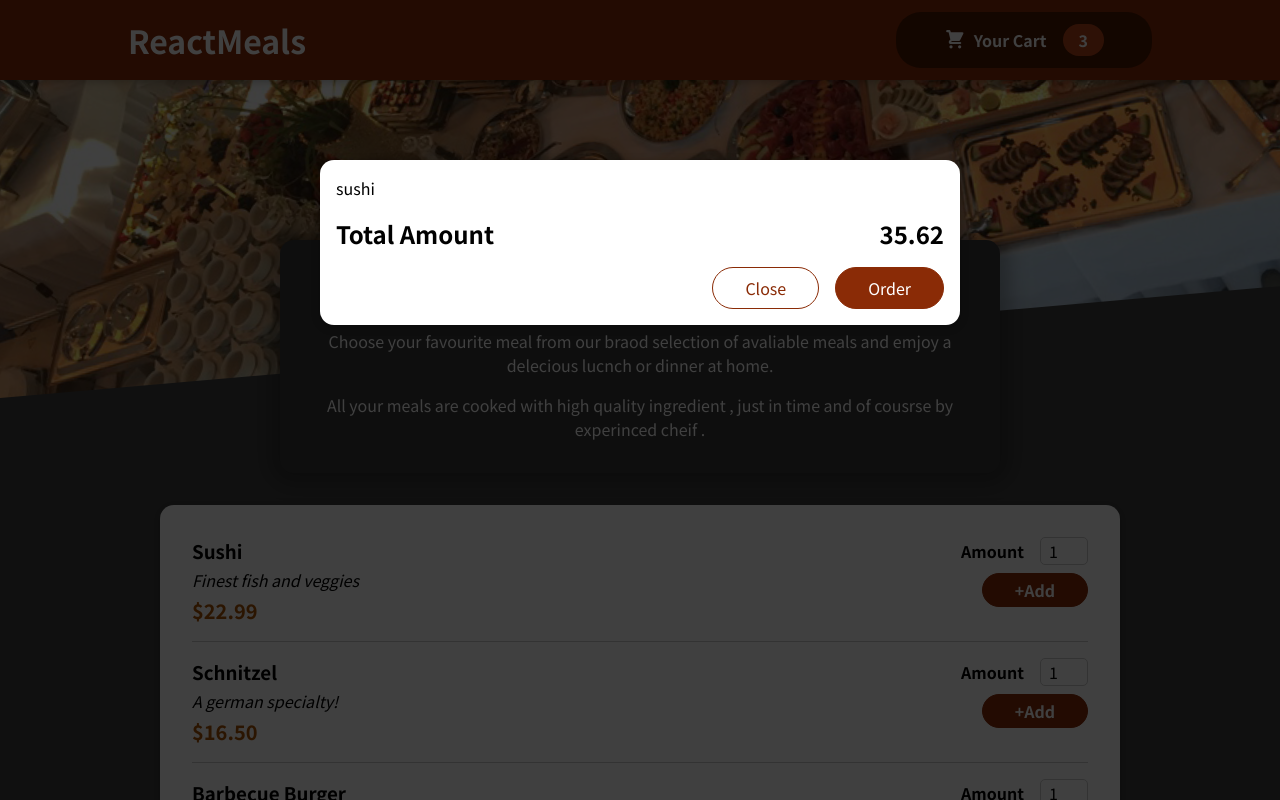
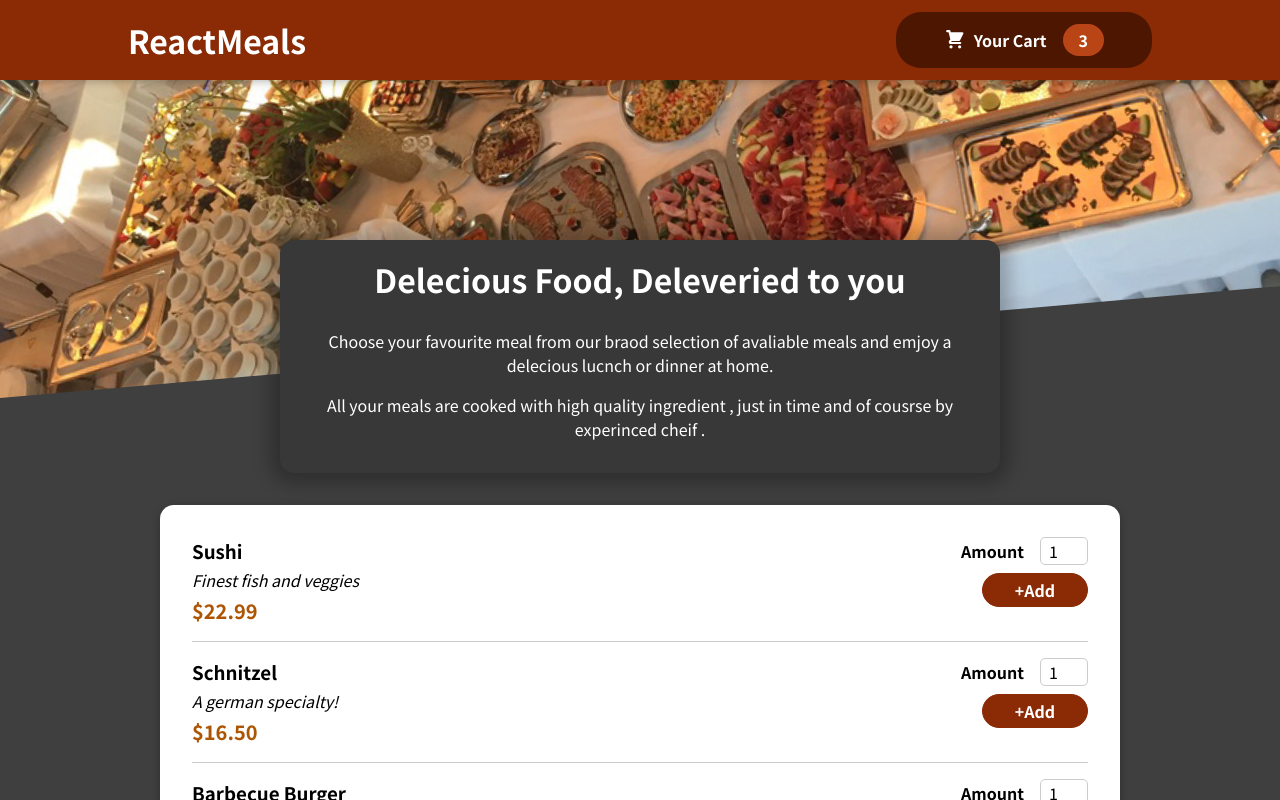
Before and after one commit to Shivang1102/Restaurent-Website, a React (Create React App) app: page / in a window 1280 px wide. Shown: the top 800 px of the page. Built offline with nearby package versions, Linux system fonts and the light colour scheme.

Commit message:
Cart open and close

```diff
--- a/src/App.js
+++ b/src/App.js
@@ -1,13 +1,24 @@
 import Header from "./Components/Layout/Header";
 import Meals from './Components/Meals/Meals'
 import Cart from "./Components/Cart/Cart";
-import { Fragment } from "react";
+import { Fragment, useState } from "react";
 
 function App() {
+
+
+  const[cartIsShown, setCartIsShown]=useState(false);
+
+  const showCartHandler=()=>{
+    setCartIsShown(true);
+  }
+
+  const hideCartHandler=()=>{
+    setCartIsShown(false);
+  }
   return (
     <Fragment>
-      <Cart/>
-      <Header></Header>
+     {cartIsShown &&  <Cart  onClose={hideCartHandler}/>}
+      <Header   onShowCart={showCartHandler}/>
     <main>
       <Meals/>
     </main>
--- a/src/Components/Cart/Cart.js
+++ b/src/Components/Cart/Cart.js
@@ -9,14 +9,14 @@ const Cart = (props) => {
     </ul>
   );
   return (
-    <Modal  >
+    <Modal onClose={props.onClose} >
       {cartItem}
       <div  className={classes.total}>
         <span>Total Amount</span>
         <span>35.62</span>
       </div>
       <div className={classes.actions }>
-        <button  className={classes['button--alt']}>Close</button>
+        <button  className={classes['button--alt']} onClick={props.onClose}>Close</button>
         <button  className={classes.button }>Order</button>
 
 
--- a/src/Components/Layout/Header.js
+++ b/src/Components/Layout/Header.js
@@ -6,7 +6,7 @@ const Header=(props)=>{
     return <>
         <header  className={classes.header}>
             <h1>ReactMeals</h1>
-            <HeaderCartButton/>
+            <HeaderCartButton  onClick={props.onShowCart}/>
         </header>
       <div  className={classes['main-image']}>
         <img  src={meals}  alt='A table full of delicious food'/>
--- a/src/Components/Layout/HeaderCartButton.js
+++ b/src/Components/Layout/HeaderCartButton.js
@@ -2,7 +2,7 @@
   import CartIcon from '../Cart/CartIcon';
   const HeaderCartButton =(props)=>{
     return <>
-    <button  className={classes.button}>
+    <button  className={classes.button}  onClick={props.onClick}>
         <span className={classes.icon}>
 
             <CartIcon/>
--- a/src/Components/UI/Modal.js
+++ b/src/Components/UI/Modal.js
@@ -3,7 +3,7 @@ import classes from './Modal.module.css';
 import ReactDOM  from 'react-dom';
 
 const Backdrop=props=>{
-    return <div className={classes.backdrop}></div>
+    return <div className={classes.backdrop} onClick={props.onClose}></div>
 }
 
  const ModalOverlays=props=>{
@@ -16,7 +16,7 @@ const Backdrop=props=>{
   const portalelement= document.getElementById('overlays')
  const Modal =(props)=>{
     return <Fragment>
-      {ReactDOM.createPortal(<Backdrop/>,portalelement)}
+      {ReactDOM.createPortal(<Backdrop  onClose={props.onClose}/>,portalelement)}
      {ReactDOM.createPortal(<ModalOverlays>{props.children}</ModalOverlays>,portalelement)}
     </Fragment>
  }
```
